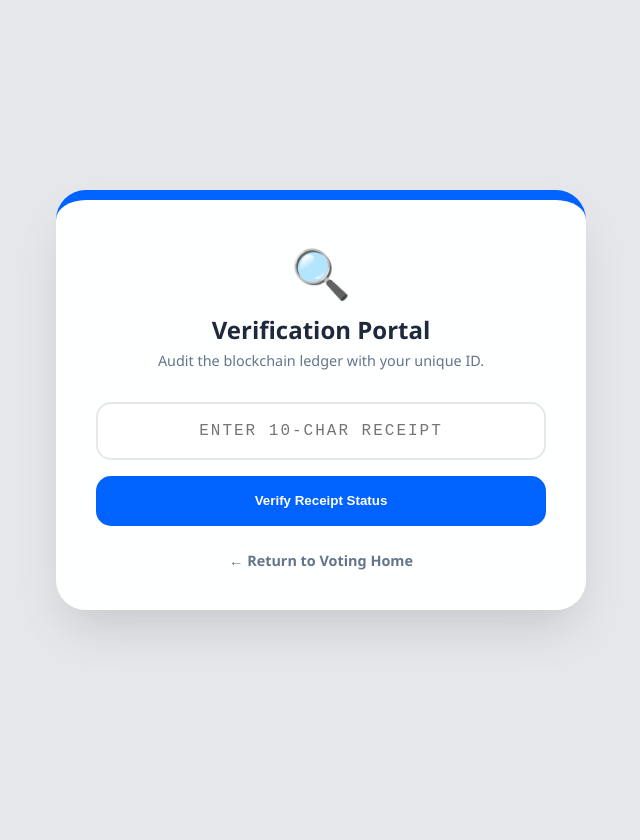
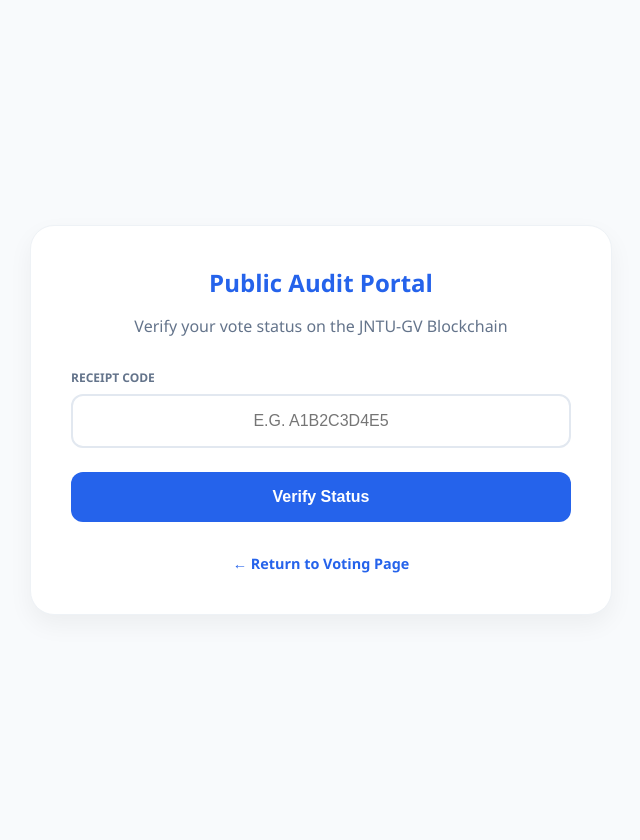
Before and after one commit to prudhvi16131/jntugv-voting-system, a Flask app: template templates/audit.html in a window 1280 px wide. Shown: the whole page, without its empty margins (319-959 px from the left). Before the commit the page ends 631 px from the top, so only its background shows below. Run offline with Flask 3, Linux system fonts and the light colour scheme; the template is opened without the code that fills it, so the values that code supplies are empty.

Commit message:
Fixed Audit search logic and updated audit.html

```diff
--- a/app.py
+++ b/app.py
@@ -20,14 +20,14 @@ voting_config = {
     ]
 }
 
-# JNTU-GV Authorized Range
+# JNTU-GV Authorized Student Range
 AUTHORIZED_VOTERS = [f"24V11A05{str(i).zfill(2)}" for i in range(1, 81)]
 STORAGE_FILE = 'blockchain_storage.json'
 security_logs = []
 
 # --- 2. PERSISTENCE ---
 def save_blockchain():
-    """Saves blockchain state for Render persistence."""
+    """Saves blockchain state to a JSON file for Render persistence."""
     chain_data = [block.__dict__ for block in voting_blockchain.chain]
     with open(STORAGE_FILE, 'w') as f:
         json.dump(chain_data, f)
@@ -65,20 +65,49 @@ def cast_vote():
 
     nullifier = hashlib.sha256(f"jntugv_salt_{voter_id}".encode()).hexdigest()
 
-    # Detect Double Voting (e.g., 24V11A0522)
+    # Double-voting protection check
     for block in voting_blockchain.chain:
         for tx in block.transactions:
             if tx.get('nullifier') == nullifier:
                 security_logs.append({"id": voter_id, "time": log_time, "reason": "Double Voting Attempt"})
-                return "<h1>Error: Already voted!</h1>", 403
+                return "<h1>Error: This ID has already cast a vote!</h1>", 403
 
     receipt = hashlib.sha256(f"{nullifier}{time.time()}".encode()).hexdigest()[:10].upper()
-    voting_blockchain.add_new_transaction({"nullifier": nullifier, "candidate": candidate, "receipt": receipt, "timestamp": time.time()})
+
+    vote_data = {
+        "nullifier": nullifier,
+        "candidate": candidate,
+        "receipt": receipt,
+        "timestamp": time.time()
+    }
+
+    voting_blockchain.add_new_transaction(vote_data)
     voting_blockchain.mine()
     save_blockchain()
+
     return render_template('success.html', receipt=receipt)
 
-# --- 4. ADMIN DASHBOARD LOGIC ---
+# --- 4. PUBLIC AUDIT INTERFACE (FIXED SEARCH) ---
+@app.route('/audit', methods=['GET', 'POST'])
+def audit():
+    """Finds vote data using a receipt; converts input to uppercase to prevent 'Not Found' errors."""
+    search_result = None
+    receipt_to_find = request.form.get('receipt').strip().upper() if request.method == 'POST' else None
+
+    if receipt_to_find:
+        # Search every block for the matching receipt
+        for block in voting_blockchain.chain:
+            for tx in block.transactions:
+                if tx.get('receipt') == receipt_to_find:
+                    search_result = {
+                        "block_index": block.index,
+                        "timestamp": datetime.fromtimestamp(block.timestamp).strftime('%Y-%m-%d %H:%M:%S'),
+                        "candidate": tx.get('candidate')
+                    }
+                    break
+    return render_template('audit.html', result=search_result, searched_id=receipt_to_find)
+
+# --- 5. ADMIN DASHBOARD LOGIC ---
 @app.route('/admin-results/JNTUGV_SECRET')
 def admin_results():
     tally = {}
@@ -89,7 +118,6 @@ def admin_results():
             tally[c] = tally.get(c, 0) + 1
             total_votes += 1
 
-    # Calculate Turnout and Winner for Top Stats
     turnout = round((total_votes / len(AUTHORIZED_VOTERS)) * 100, 1) if AUTHORIZED_VOTERS else 0
     winner = max(tally, key=tally.get) if tally else "No votes yet"
 
@@ -104,7 +132,8 @@ def admin_results():
 def update_candidates():
     names = request.form.getlist('c_name')
     symbols = request.form.getlist('c_symbol')
-    voting_config["candidates"] = [{"name": n.strip(), "symbol": s.strip() or "🗳️"} for n, s in zip(names, symbols) if n.strip()]
+    voting_config["candidates"] = [{"name": n.strip(), "symbol": s.strip() or "🗳️"}
+                                   for n, s in zip(names, symbols) if n.strip()]
     return redirect('/admin-results/JNTUGV_SECRET')
 
 @app.route('/update-time', methods=['POST'])
@@ -113,7 +142,6 @@ def update_time():
     voting_config["end"] = datetime.strptime(request.form.get('end_time'), '%Y-%m-%dT%H:%M')
     return redirect('/admin-results/JNTUGV_SECRET')
 
-# Restored Stop Clock Logic
 @app.route('/stop-early', methods=['POST'])
 def stop_early():
     IST = pytz.timezone('Asia/Kolkata')
@@ -125,7 +153,8 @@ def stop_early():
 def reset_election():
     global voting_blockchain, security_logs
     voting_blockchain, security_logs = Blockchain(), []
-    if os.path.exists(STORAGE_FILE): os.remove(STORAGE_FILE)
+    if os.path.exists(STORAGE_FILE):
+        os.remove(STORAGE_FILE)
     return redirect('/admin-results/JNTUGV_SECRET')
 
 if __name__ == '__main__':
--- a/templates/audit.html
+++ b/templates/audit.html
@@ -3,103 +3,73 @@
 <head>
     <meta charset="UTF-8">
     <meta name="viewport" content="width=device-width, initial-scale=1.0">
-    <title>JNTU-GV | Verification Portal</title>
+    <title>JNTU-GV Vote Verification</title>
     <style>
-        :root {
-            --primary: #0062ff;
-            --success: #10b981;
-            --bg: #f3f4f6;
-            --text-main: #1e293b;
-        }
-        body {
-            font-family: 'Segoe UI', Roboto, sans-serif;
-            background: #e5e7eb;
-            background-image: radial-gradient(#4f46e5 0.5px, #e5e7eb 0.5px);
-            background-size: 20px 20px;
-            display: flex; justify-content: center; align-items: center;
-            min-height: 100vh; margin: 0;
-        }
-        .card {
-            background: rgba(255, 255, 255, 0.98); padding: 2.5rem; border-radius: 30px;
-            box-shadow: 0 25px 50px -12px rgba(0,0,0,0.15);
-            width: 90%; max-width: 450px; text-align: center;
-            border-top: 10px solid var(--primary);
-        }
-        h2 { margin: 0; color: var(--text-main); font-size: 1.5rem; }
-        p { color: #64748b; font-size: 0.9rem; margin-top: 5px; margin-bottom: 2rem; }
+        :root { --primary: #2563eb; --success: #10b981; --bg: #f8fafc; --text: #1e293b; }
+        body { font-family: 'Segoe UI', system-ui, sans-serif; background: var(--bg); color: var(--text); padding: 20px; margin: 0; display: flex; justify-content: center; align-items: center; min-height: 100vh; }
+        .audit-card { background: white; border-radius: 24px; padding: 2.5rem; width: 100%; max-width: 500px; box-shadow: 0 10px 25px rgba(0,0,0,0.05); text-align: center; border: 1px solid #eef2f6; }
+        h1 { margin-top: 0; color: var(--primary); font-size: 1.5rem; }
+        p { color: #64748b; margin-bottom: 2rem; }
 
-        input {
-            width: 100%; padding: 1.1rem; border: 2px solid #e5e7eb;
-            border-radius: 15px; font-size: 1rem; text-align: center;
-            font-family: 'Courier New', monospace; letter-spacing: 2px;
-            box-sizing: border-box; text-transform: uppercase;
-        }
+        .input-group { margin-bottom: 1.5rem; text-align: left; }
+        label { display: block; font-size: 0.75rem; font-weight: 800; color: #64748b; text-transform: uppercase; margin-bottom: 8px; }
+        input { width: 100%; padding: 1rem; border: 2px solid #e2e8f0; border-radius: 12px; font-size: 1rem; box-sizing: border-box; text-align: center; text-transform: uppercase; }
         input:focus { border-color: var(--primary); outline: none; }
 
-        .btn {
-            background: var(--primary); color: white; border: none;
-            padding: 1.1rem; width: 100%; border-radius: 15px;
-            font-weight: 700; margin-top: 1rem; cursor: pointer;
-            transition: transform 0.2s;
-        }
-        .btn:active { transform: scale(0.98); }
+        .btn { background: var(--primary); color: white; padding: 1rem; border-radius: 12px; border: none; width: 100%; font-weight: 700; cursor: pointer; transition: 0.2s; font-size: 1rem; }
+        .btn:hover { background: #1d4ed8; }
 
-        .result-box {
-            margin-top: 2rem; padding: 2rem; border-radius: 20px;
-            background: #f0fdf4; border: 1px solid #bbf7d0; text-align: left;
-            animation: fadeIn 0.5s ease-in;
-        }
-        @keyframes fadeIn { from { opacity: 0; transform: translateY(10px); } to { opacity: 1; transform: translateY(0); } }
+        .result-box { margin-top: 2rem; padding: 1.5rem; border-radius: 16px; text-align: left; border: 1px solid #eef2f6; }
+        .success-box { background: #f0fdf4; border-color: #bcf0da; }
+        .error-box { background: #fef2f2; border-color: #fecaca; }
+        .result-title { font-weight: 800; font-size: 0.9rem; margin-bottom: 10px; display: block; }
+        .data-row { display: flex; justify-content: space-between; margin-bottom: 8px; font-size: 0.9rem; }
+        .data-label { color: #64748b; }
+        .data-value { font-weight: 700; color: var(--text); }
 
-        .status-badge {
-            display: inline-block; padding: 5px 12px; background: #dcfce7;
-            color: #166534; border-radius: 20px; font-size: 0.7rem;
-            font-weight: 800; margin-bottom: 15px; letter-spacing: 0.5px;
-        }
-        .data-label { font-size: 0.7rem; color: #64748b; font-weight: 700; text-transform: uppercase; margin-bottom: 4px; }
-        .data-value { color: var(--text-main); font-weight: 600; font-size: 1rem; margin-bottom: 15px; }
-
-        .error-box {
-            margin-top: 2rem; padding: 1rem; background: #fff5f5;
-            color: #c53030; border-radius: 12px; border: 1px solid #feb7b7; font-size: 0.9rem;
-        }
-        .back-link { display: block; margin-top: 25px; color: #64748b; text-decoration: none; font-size: 0.9rem; font-weight: 600; transition: color 0.2s; }
-        .back-link:hover { color: var(--primary); }
+        .back-link { display: inline-block; margin-top: 2rem; color: var(--primary); text-decoration: none; font-weight: 600; font-size: 0.9rem; }
     </style>
 </head>
 <body>
 
-<div class="card">
-    <div style="font-size: 3rem; margin-bottom: 0.5rem;">🔍</div>
-    <h2>Verification Portal</h2>
-    <p>Audit the blockchain ledger with your unique ID.</p>
+<div class="audit-card">
+    <h1>Public Audit Portal</h1>
+    <p>Verify your vote status on the JNTU-GV Blockchain</p>
 
     <form action="/audit" method="POST">
-        <input type="text" name="receipt" placeholder="ENTER 10-CHAR RECEIPT" maxlength="10" value="{{ searched_id if searched_id else '' }}" required>
-        <button type="submit" class="btn">Verify Receipt Status</button>
+        <div class="input-group">
+            <label>Receipt Code</label>
+            <input type="text" name="receipt" placeholder="e.g. A1B2C3D4E5" value="{{ searched_id if searched_id else '' }}" required>
+        </div>
+        <button type="submit" class="btn">Verify Status</button>
     </form>
 
-    {% if result %}
-    <div class="result-box">
-        <div class="status-badge">✅ OFFICIAL BLOCKCHAIN RECORD</div>
-
-        <div class="data-label">Timestamp of Vote (IST)</div>
-        <div class="data-value">{{ result.timestamp }}</div>
-
-        <hr style="border: 0; border-top: 1px solid #d1fae5; margin: 15px 0;">
-
-        <div class="data-label">Official Vote Cast For</div>
-        <div style="font-size: 1.6rem; font-weight: 900; color: var(--primary); margin-top: 5px;">
-            {{ result.candidate }}
+    {% if searched_id %}
+        {% if result %}
+        <div class="result-box success-box">
+            <span class="result-title" style="color: var(--success);">✅ Vote Verified</span>
+            <div class="data-row">
+                <span class="data-label">Block Index:</span>
+                <span class="data-value">#{{ result.block_index }}</span>
+            </div>
+            <div class="data-row">
+                <span class="data-label">Timestamp (IST):</span>
+                <span class="data-value">{{ result.timestamp }}</span>
+            </div>
+            <div class="data-row">
+                <span class="data-label">Candidate:</span>
+                <span class="data-value">{{ result.candidate }}</span>
+            </div>
         </div>
-    </div>
-    {% elif searched_id %}
-    <div class="error-box">
-        <strong>Not Found:</strong> That receipt code does not exist in the current election records.
-    </div>
+        {% else %}
+        <div class="result-box error-box">
+            <span class="result-title" style="color: #b91c1c;">❌ Receipt Not Found</span>
+            <p style="margin: 0; font-size: 0.85rem;">The receipt ID "{{ searched_id }}" does not exist in the current blockchain record. Please check for typos.</p>
+        </div>
+        {% endif %}
     {% endif %}
 
-    <a href="/" class="back-link">← Return to Voting Home</a>
+    <a href="/" class="back-link">← Return to Voting Page</a>
 </div>
 
 </body>
```
